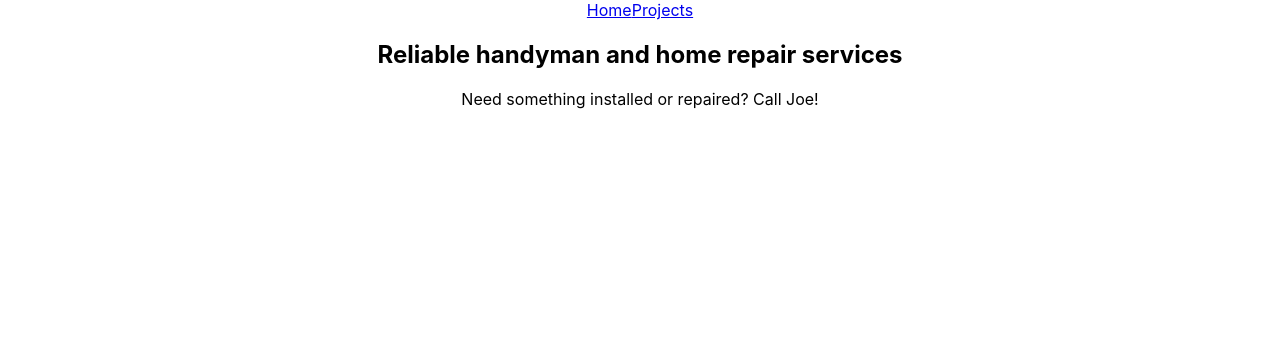
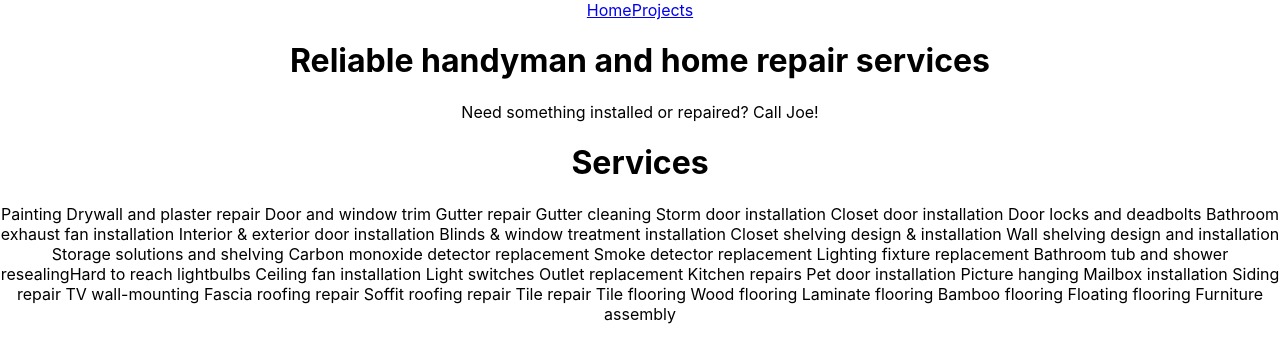
Before and after one commit to fjsandoval11/joe-handyman-portfolio, a React (Create React App) app: page / in a window 1280 px wide. Shown: the top 362 px of the page. Built offline with nearby package versions, Linux system fonts and the light colour scheme.

Commit message:
added span tags and services section

```diff
--- a/src/Pages/Home.js
+++ b/src/Pages/Home.js
@@ -1,20 +1,37 @@
-import React from 'react'
-
+import React from "react";
 
 const Home = () => {
   return (
-    <div className='home'>
-        <div className='about'>
-            <h2>Reliable handyman and home repair services</h2>
-            <div className='prompt'>
-                <p>
-                    Need something installed or repaired? Call Joe!
-                </p>
-            </div>
+    <div className="home">
+      <div className="about">
+        <h1>Reliable handyman and home repair services</h1>
+        <div className="prompt">
+          <p>Need something installed or repaired? Call Joe!</p>
         </div>
+        <div className="services">
+          <h1>Services</h1>
+          <span>
+            Painting Drywall and plaster repair Door and window trim Gutter
+            repair Gutter cleaning Storm door installation Closet door
+            installation Door locks and deadbolts Bathroom exhaust fan
+            installation Interior & exterior door installation Blinds & window
+            treatment installation Closet shelving design & installation Wall
+            shelving design and installation Storage solutions and shelving
+            Carbon monoxide detector replacement Smoke detector replacement
+            Lighting fixture replacement Bathroom tub and shower resealing
+          </span>
+          <span>
+            Hard to reach lightbulbs Ceiling fan installation Light switches
+            Outlet replacement Kitchen repairs Pet door installation Picture
+            hanging Mailbox installation Siding repair TV wall-mounting Fascia
+            roofing repair Soffit roofing repair Tile repair Tile flooring Wood
+            flooring Laminate flooring Bamboo flooring Floating flooring
+            Furniture assembly
+          </span>
+        </div>
+      </div>
+    </div>
+  );
+};
 
-    </div>
-  )
-}
-
-export default Home
+export default Home;
```
